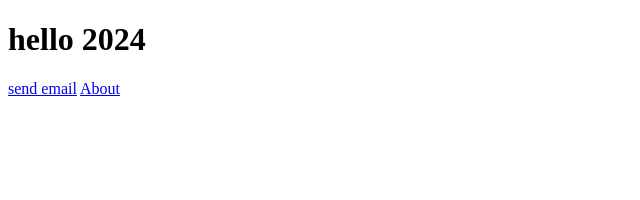
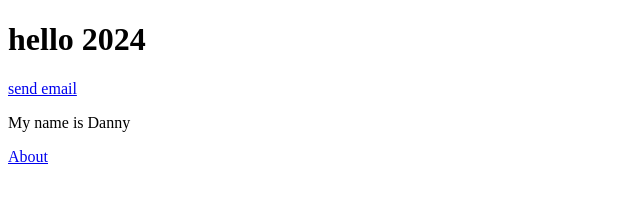
Before and after one commit to zacatelco/example, a plain HTML site: page index.html in a window 1280 px wide. Shown: the whole page, without its empty margins (0-640 px from the left). Drawn offline with Linux system fonts and the light colour scheme.

Commit message:
changed my name

```diff
--- a/index.html
+++ b/index.html
@@ -9,6 +9,10 @@
     <h1>hello 2024
     </h1>
     <a href="mailto:">send email</a>
+
+    <p>My name is Danny
+
+    </p>
 <!-- example of how to link pages -->
 <a href="./pages/about.html">About</a>
 
```
